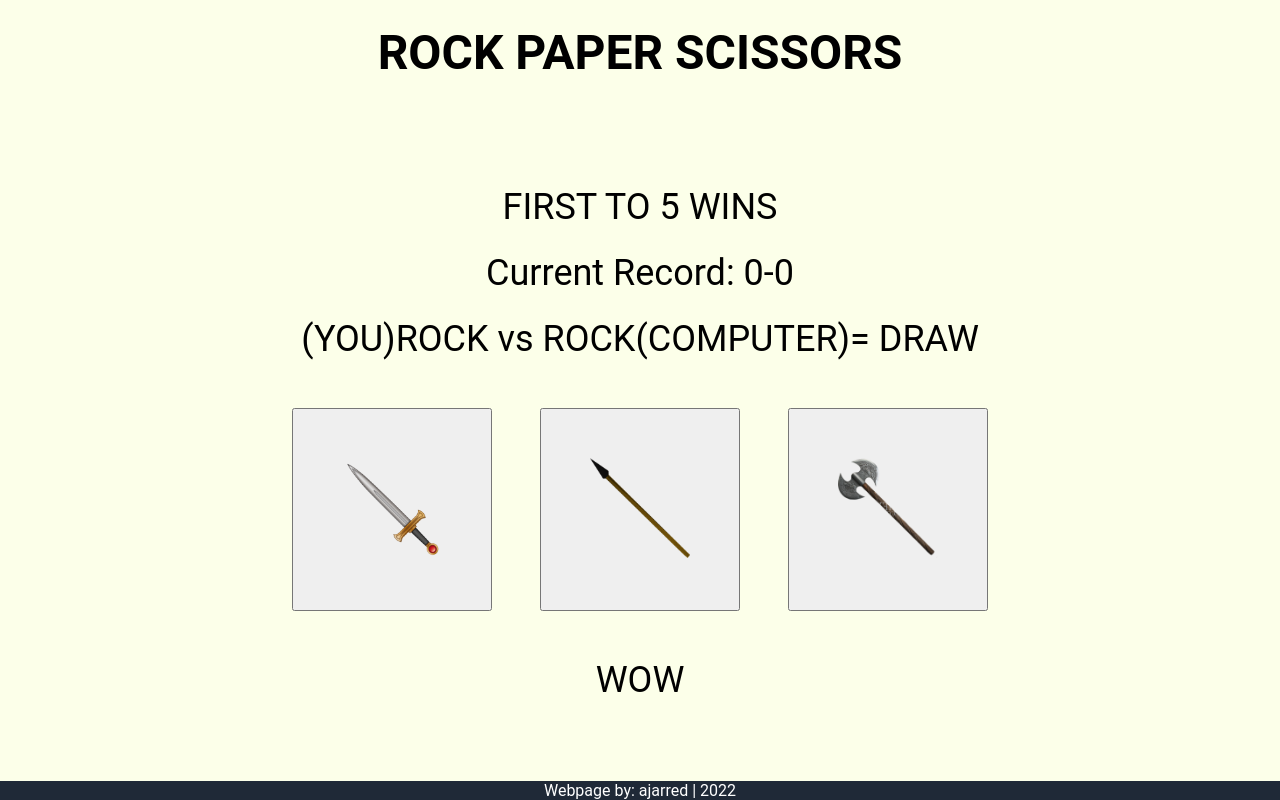
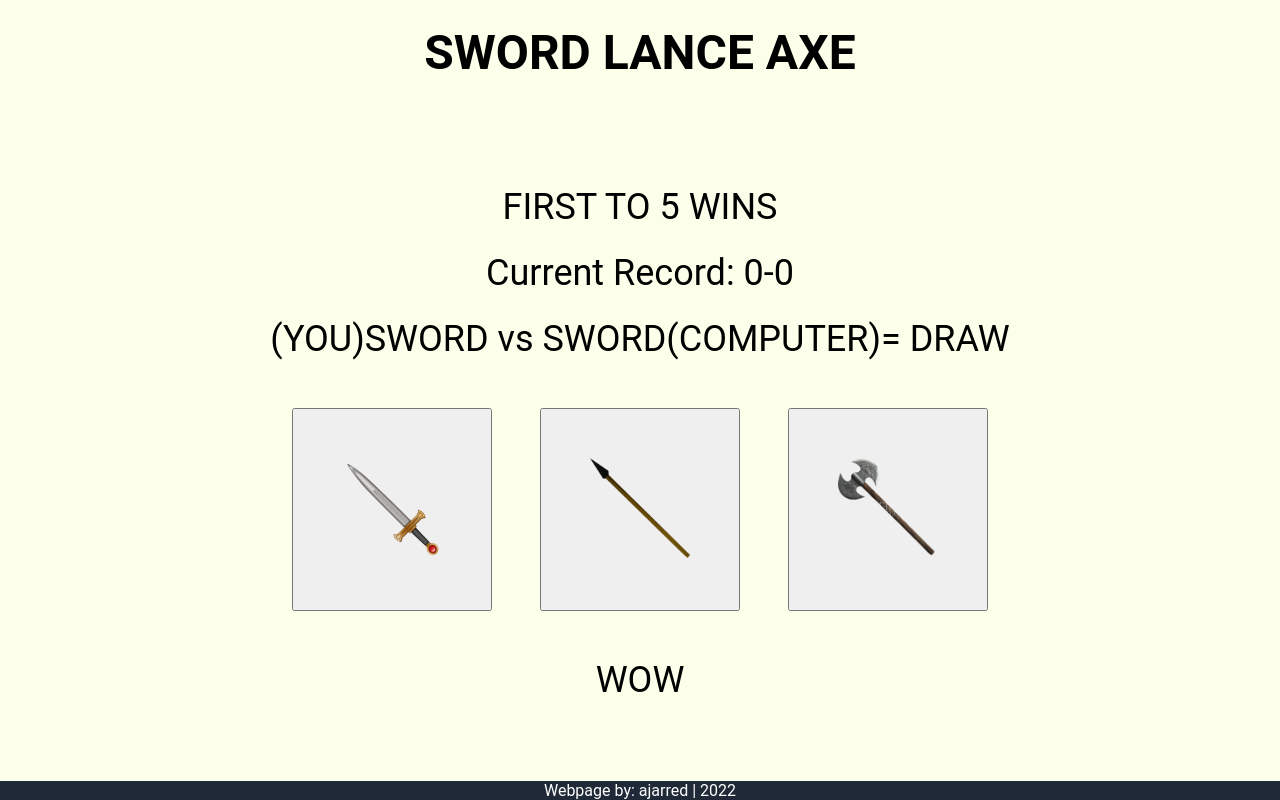
Before and after one commit to ajarred/rock-paper-scissors, a plain HTML site: page index.html in a window 1280 px wide. Both pictures are taken after a click on the button 392 px from the left and 509 px from the top of the page. Drawn offline with Linux system fonts and the light colour scheme.

Commit message:
Update labels

```diff
--- a/index.html
+++ b/index.html
@@ -2,7 +2,7 @@
 <html>
 <head>
     <meta charset='utf-8'>
-    <title>Rock Paper Scissors</title>
+    <title>ROCK PAPER SCISSORS</title>
     <meta name='viewport' content='width=device-width, initial-scale=1'>
     <link rel="stylesheet" href="style.css">
     <script src='javascript.js' defer></script>
@@ -10,7 +10,7 @@
 <body>
     <div class="body">
         <div class="header">
-            <div class="text" id="title">ROCK PAPER SCISSORS</div>
+            <div class="text" id="title">SWORD LANCE AXE</div>
         </div>
         <div class="middle">
         <div class="scoreboard">
@@ -19,13 +19,13 @@
             <div class="text" id="log"></div>
         </div>
         <div class="buttons">
-            <button class="button" id="ROCK">
+            <button class="button" id="SWORD">
                 <img src="./images/sword.png" alt="Sword">
             </button>
-            <button class="button" id="PAPER">
+            <button class="button" id="LANCE">
                 <img src="./images/lance.png" alt="Lance">
             </button>
-            <button class="button" id="SCISSORS">
+            <button class="button" id="AXE">
                 <img src="./images/axe.png" alt="Axe">
             </button>
         </div>
--- a/javascript.js
+++ b/javascript.js
@@ -11,16 +11,16 @@ log.textContent = 'YOU VS COMPUTER';
 output.textContent = "GLHF<3";
 
 function getComputerChoice(){
-    let choices = ['ROCK', 'PAPER', 'SCISSORS'];
+    let choices = ['SWORD', 'LANCE', 'AXE'];
     return choices[Math.floor(Math.random() * choices.length)];
 }
 
 function playRound(playerSelection) {
     let computerSelection = getComputerChoice();
 
-    if ((playerSelection == "ROCK" && computerSelection =="SCISSORS") ||
-        (playerSelection =="SCISSORS" && computerSelection == "PAPER") ||
-        (playerSelection =="PAPER" && computerSelection == "ROCK")) {
+    if ((playerSelection == "SWORD" && computerSelection =="AXE") ||
+        (playerSelection =="AXE" && computerSelection == "LANCE") ||
+        (playerSelection =="LANCE" && computerSelection == "SWORD")) {
         W++;
         record.textContent = `Current Record: ${W}-${L}`;
         log.textContent = `(YOU)${playerSelection} vs ${computerSelection}(COMPUTER)= WIN`;
```
